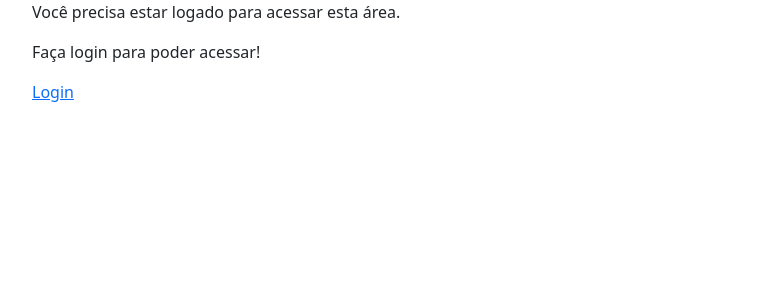
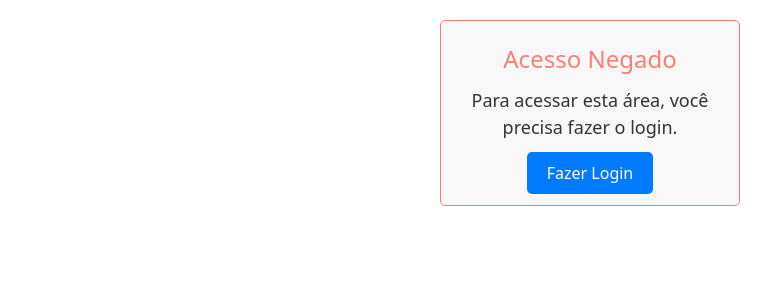
Before and after one commit to PI1-GRP005-DRPTAUBATE/forno_dveneza, a React (Create React App) app in the folder forno_dveneza/frontend/: page /pedidos in a window 1280 px wide. Shown: the top 300 px of the page, without its empty margins (50-821 px from the left). Built offline with nearby package versions, Linux system fonts and the light colour scheme.

Commit message:
chore: add acesso negado

```diff
--- a/forno_dveneza/frontend/src/paginas/acesso-negado/AcessoNegado.js
+++ b/forno_dveneza/frontend/src/paginas/acesso-negado/AcessoNegado.js
@@ -3,22 +3,24 @@ import { Link } from "react-router-dom";
 
 const estiloContainer = {
   textAlign: "center",
-  margin: "20px",
+  margin: "20px auto",
   padding: "20px",
-  border: "1px solid #ccc",
+  border: "1px solid #fa7f72",
   borderRadius: "5px",
   backgroundColor: "#f8f8f8",
+  width: "300px",
 };
 
 const estiloTitulo = {
   fontSize: "24px",
   color: "#fa7f72",
+  marginBottom: "10px",
 };
 
 const estiloMensagem = {
   fontSize: "18px",
   color: "#333",
-  margin: "10px 0",
+  marginBottom: "20px",
 };
 
 const estiloLink = {
@@ -29,16 +31,16 @@ const estiloLink = {
   borderRadius: "5px",
 };
 
-const estiloLinkHover = {
-  backgroundColor: "#0056b3",
-};
-
 const AcessoNegado = () => {
   return (
-    <div>
-      <p>Você precisa estar logado para acessar esta área.</p>
-      <p>Faça login para poder acessar!</p>
-      <Link to="/login">Login</Link>
+    <div style={estiloContainer}>
+      <p style={estiloTitulo}>Acesso Negado</p>
+      <p style={estiloMensagem}>
+        Para acessar esta área, você precisa fazer o login.
+      </p>
+      <Link to="/login" style={estiloLink}>
+        Fazer Login
+      </Link>
     </div>
   );
 };
```
